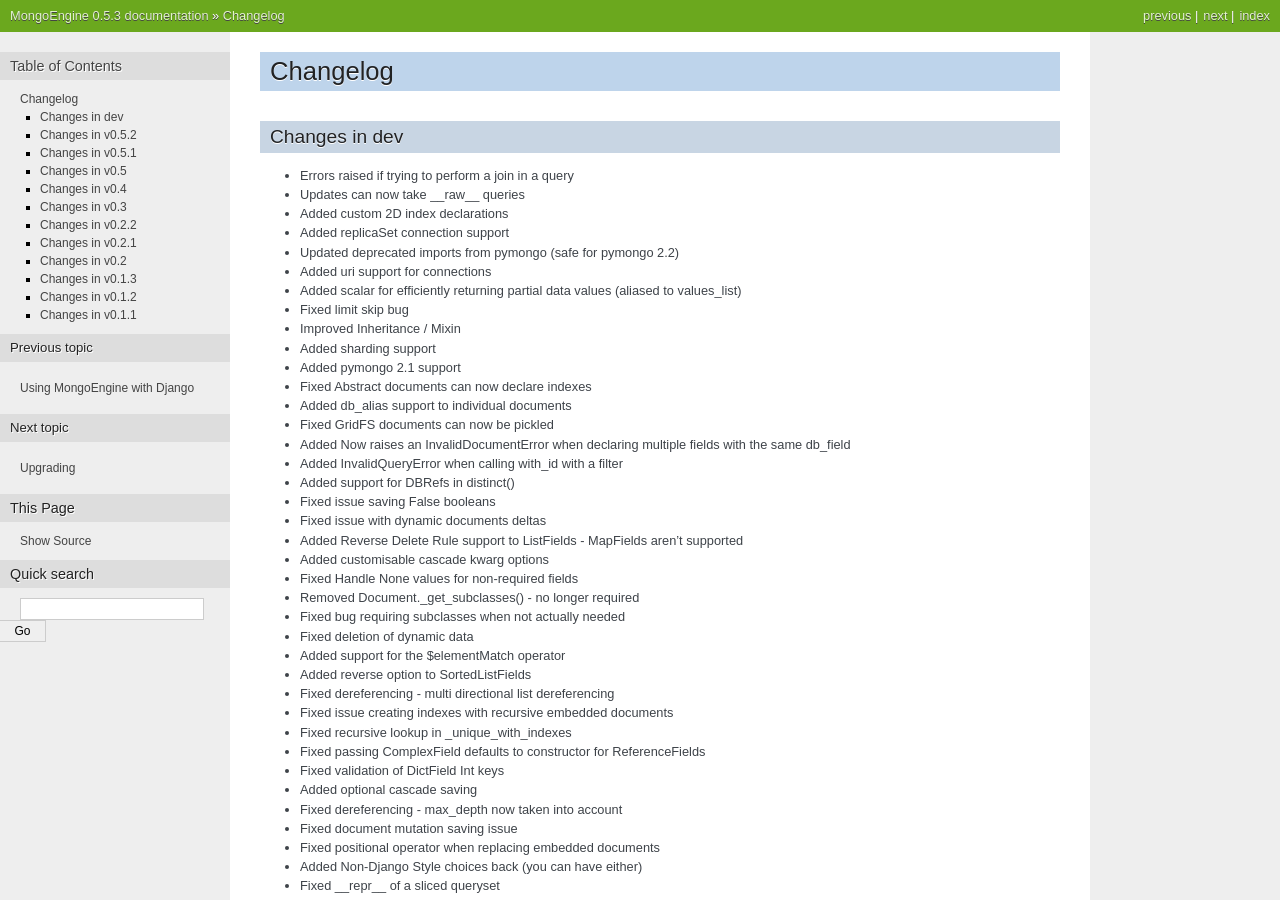
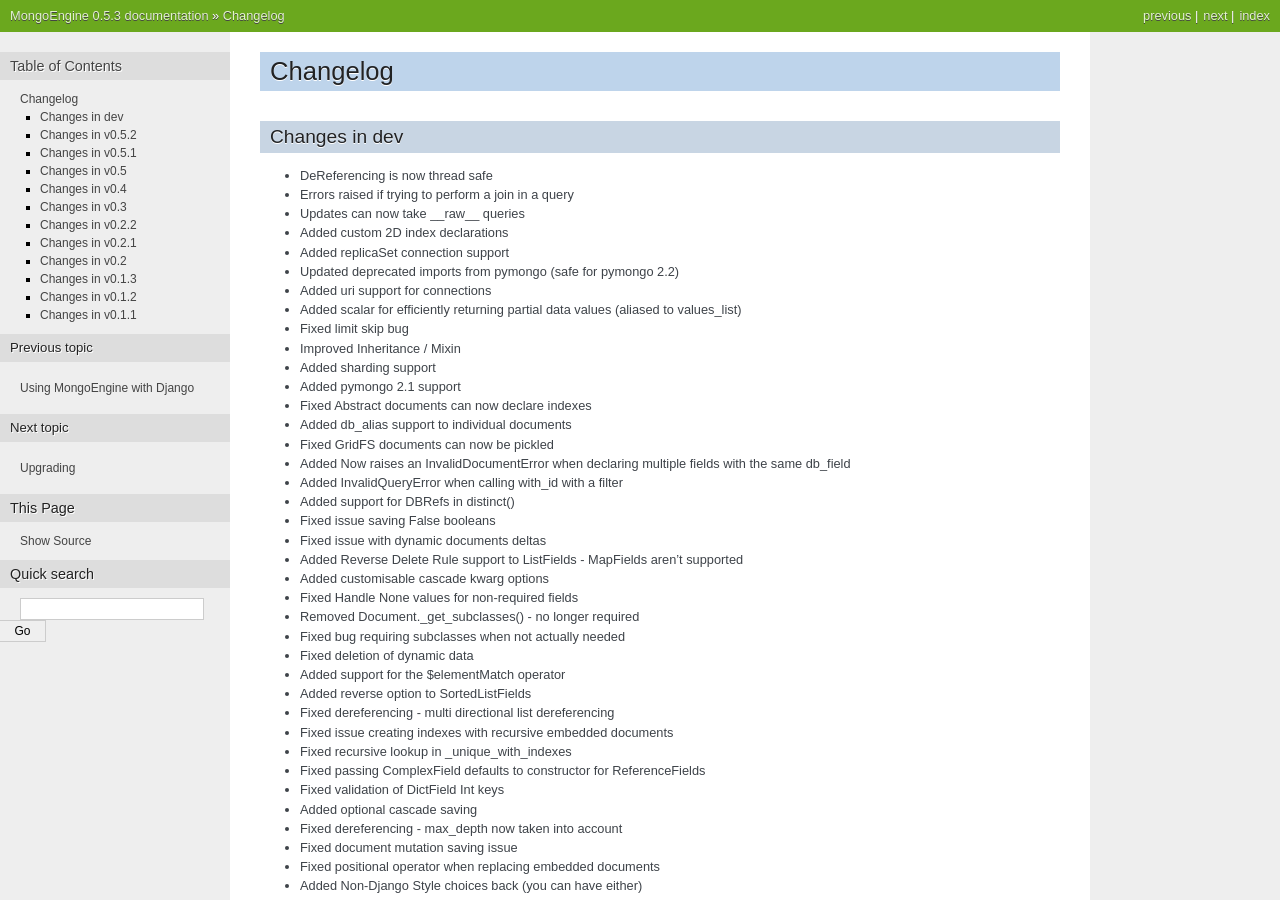
Before and after one commit to MongoEngine/mongoengine, a Sphinx documentation site: the page built from docs/changelog.rst, in a window 1280 px wide and 900 px high. Built offline with Sphinx 7.4.7, drawn with Linux system fonts in a browser that asks for light colours.

Commit message:
Updated Changelog

```diff
--- a/docs/changelog.rst
+++ b/docs/changelog.rst
@@ -5,6 +5,7 @@ Changelog
 Changes in dev
 ==============
 
+- DeReferencing is now thread safe
 - Errors raised if trying to perform a join in a query
 - Updates can now take __raw__ queries
 - Added custom 2D index declarations
```
